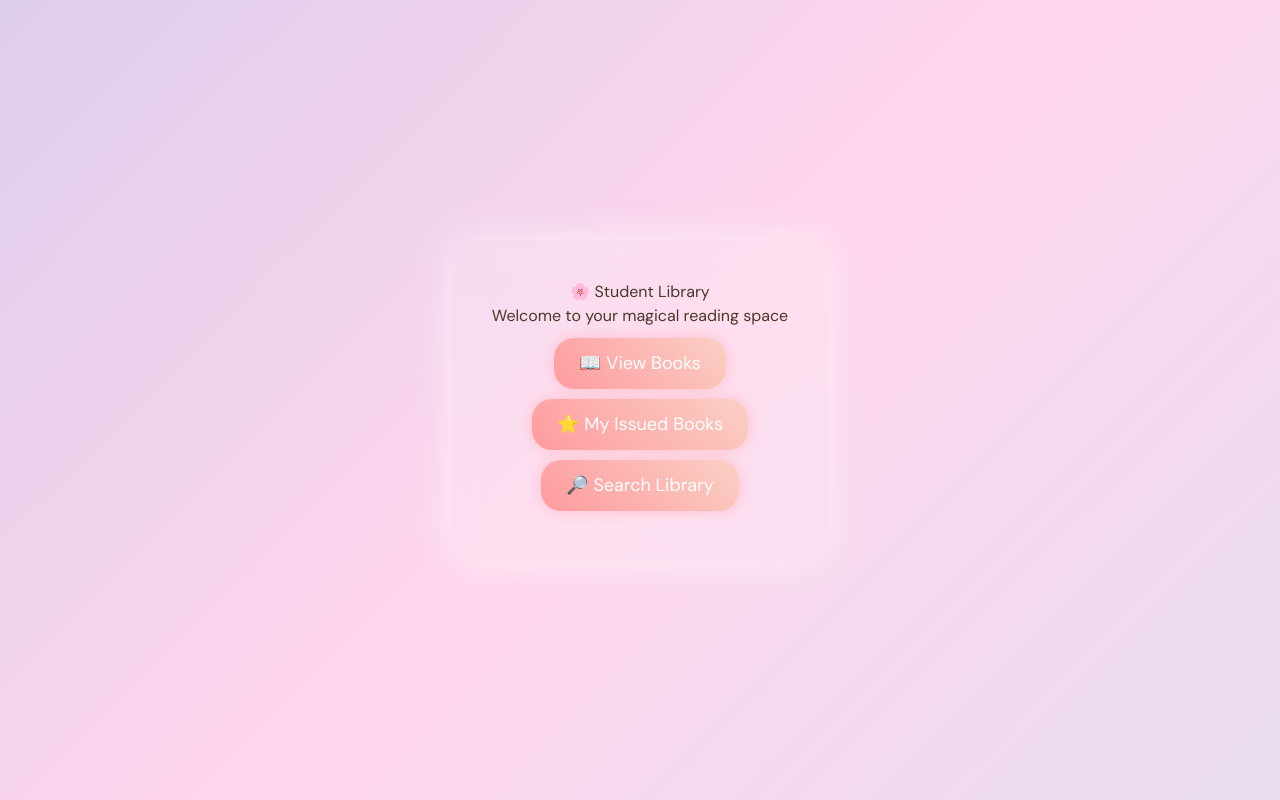
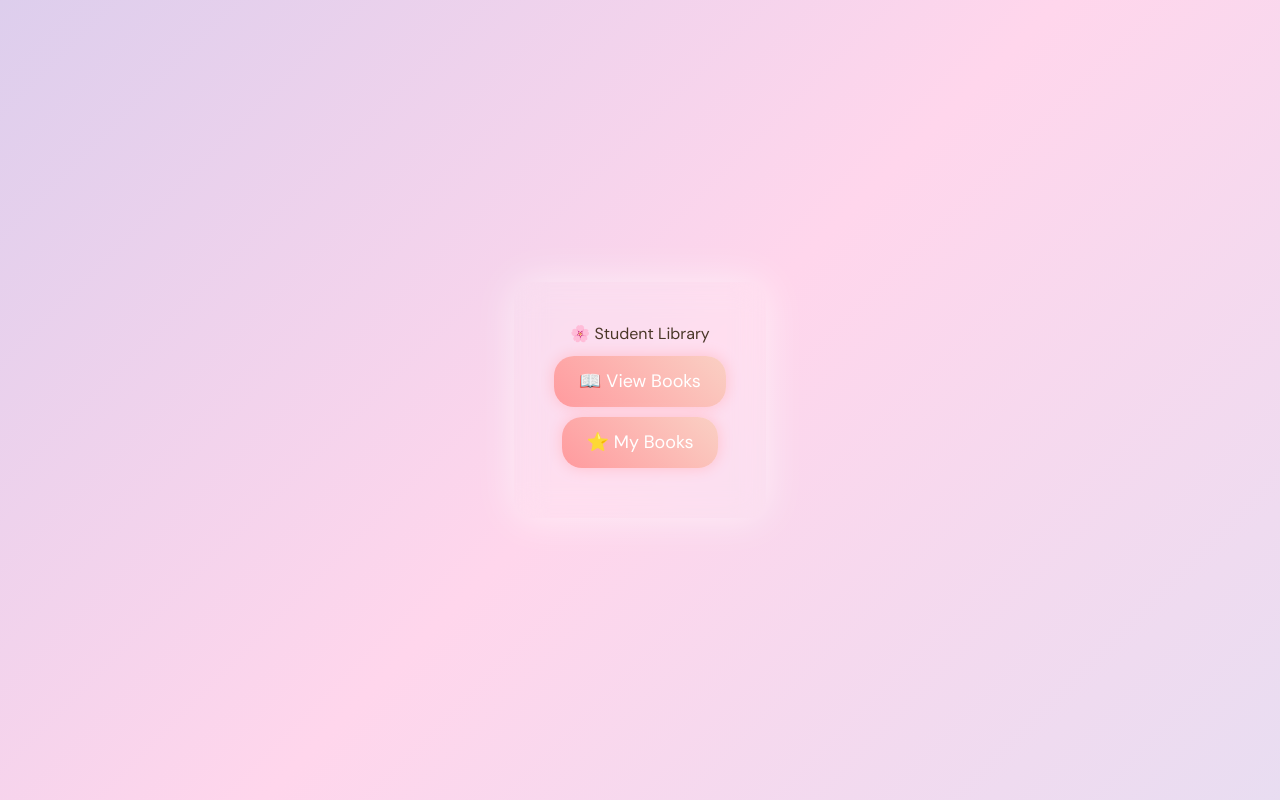
Before and after one commit to leera131095-spec/Library-Management-System, a Next.js app: page / in a window 1280 px wide. Both pictures are taken after a click on the button "🌸 Enter as Student". Built offline with nearby package versions, Linux system fonts and the light colour scheme; a web font is replaced by a local one.

Commit message:
Update student-shell.tsx

```diff
--- a/components/student-shell.tsx
+++ b/components/student-shell.tsx
@@ -1,4 +1,71 @@
+"use client"
+
+import { useState } from "react"
+
 export function StudentShell(){
+
+const [page,setPage]=useState("dashboard")
+
+if(page==="books"){
+
+return(
+
+<div className="fairytale-bg">
+
+<div className="fairytale-card">
+
+<h1>📚 Available Books</h1>
+
+<p>Cinderella</p>
+
+<p>Harry Potter</p>
+
+<p>Little Women</p>
+
+<button className="magic-button"
+onClick={()=>setPage("dashboard")}
+>
+Back
+</button>
+
+</div>
+
+</div>
+
+)
+
+}
+
+
+if(page==="issued"){
+
+return(
+
+<div className="fairytale-bg">
+
+<div className="fairytale-card">
+
+<h1>⭐ My Books</h1>
+
+<p>Harry Potter</p>
+
+<p>Fine: ₹10</p>
+
+<button
+className="magic-button"
+onClick={()=>setPage("dashboard")}
+>
+Back
+</button>
+
+</div>
+
+</div>
+
+)
+
+}
+
 
 return(
 
@@ -8,24 +75,18 @@ return(
 
 <h1>🌸 Student Library</h1>
 
-<p>Welcome to your magical reading space</p>
-
-<button className="magic-button">
-
+<button
+className="magic-button"
+onClick={()=>setPage("books")}
+>
 📖 View Books
-
 </button>
 
-<button className="magic-button">
-
-⭐ My Issued Books
-
-</button>
-
-<button className="magic-button">
-
-🔎 Search Library
-
+<button
+className="magic-button"
+onClick={()=>setPage("issued")}
+>
+⭐ My Books
 </button>
 
 </div>
```
